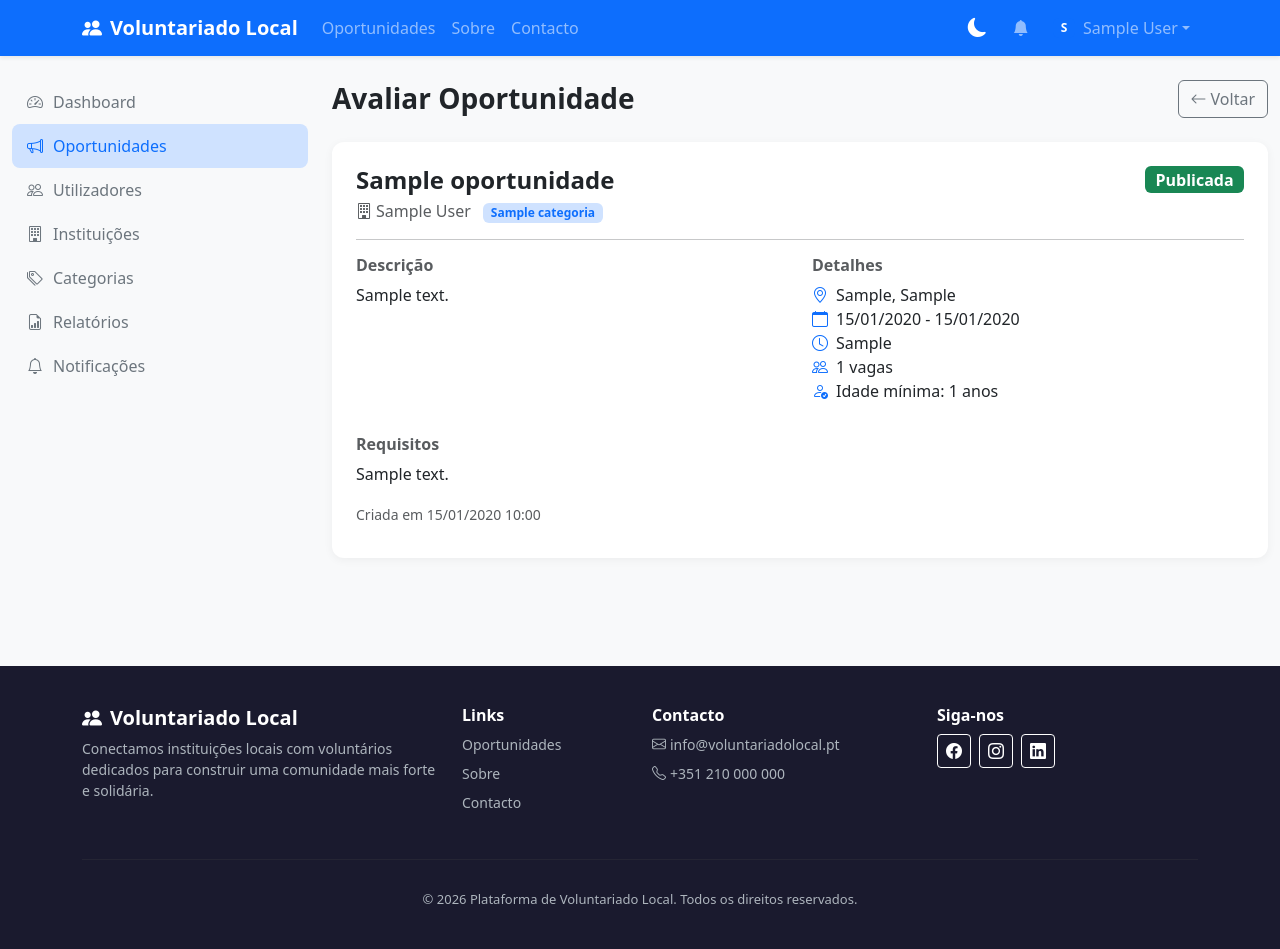
After one commit to rgp200902-ctrl/voluntariado-local-plataforma, a Django app: page /dashboard/admin/oportunidades/1/ in a window 1280 px wide. The commit adds this page. Run offline with Django 5.2, Linux system fonts and the light colour scheme; a user stored in the database is signed in; tables that the repository leaves empty hold one stand-in row (values such as "Sample post").

Commit message:
feat: admin can approve/reject opportunities - notifications, pending state, full CRUD

```diff
--- a/accounts/urls.py
+++ b/accounts/urls.py
@@ -25,6 +25,8 @@ urlpatterns = [
     path('dashboard/admin/instituicoes/', views.admin_institutions, name='admin_institutions'),
     path('dashboard/admin/categorias/', views.admin_categories, name='admin_categories'),
     path('dashboard/admin/relatorios/', views.admin_reports, name='admin_reports'),
+    path('dashboard/admin/oportunidades/', views.admin_oportunidades, name='admin_oportunidades'),
+    path('dashboard/admin/oportunidades/<int:id>/', views.admin_aprovar_oportunidade, name='admin_aprovar_oportunidade'),
     path('password-reset/', views.password_reset, name='password_reset'),
     path('notificacoes/', views.notificacoes, name='notificacoes'),
     path('notificacoes/<int:id>/ler/', views.marcar_notificacao_lida, name='marcar_notificacao_lida'),
--- a/accounts/views.py
+++ b/accounts/views.py
@@ -132,6 +132,7 @@ def institution_dashboard(request):
     stats = {
         'total': oportunidades.count(),
         'ativas': oportunidades.filter(estado__in=['aberta', 'publicada']).count(),
+        'pendentes': oportunidades.filter(estado='pendente').count(),
         'inscricoes': Inscricao.objects.filter(oportunidade__instituicao=institution).count(),
     }
     return render(request, 'dashboard/institution/dashboard.html', {
@@ -171,6 +172,7 @@ def admin_dashboard(request):
         'oportunidades': Oportunidade.objects.count(),
         'inscricoes': Inscricao.objects.count(),
         'instituicoes_pendentes': Institution.objects.filter(estado_validacao='pendente').count(),
+        'oportunidades_pendentes': Oportunidade.objects.filter(estado='pendente').count(),
     }
     return render(request, 'dashboard/admin/dashboard.html', {'stats': stats})
 
@@ -249,6 +251,59 @@ def admin_reports(request):
     }
     return render(request, 'dashboard/admin/reports.html', {'stats': stats})
 
+@login_required
+def admin_oportunidades(request):
+    if request.user.perfil != 'administrador':
+        messages.error(request, 'Acesso negado.')
+        return redirect('core:home')
+    from oportunidades.models import Oportunidade
+    filtro = request.GET.get('filtro', 'pendentes')
+    if filtro == 'pendentes':
+        oportunidades = Oportunidade.objects.filter(estado='pendente').select_related('instituicao', 'categoria').order_by('-criada_em')
+    elif filtro == 'aprovadas':
+        oportunidades = Oportunidade.objects.filter(estado__in=['publicada', 'aberta']).select_related('instituicao', 'categoria').order_by('-criada_em')
+    elif filtro == 'recusadas':
+        oportunidades = Oportunidade.objects.filter(estado='cancelada').select_related('instituicao', 'categoria').order_by('-criada_em')
+    else:
+        oportunidades = Oportunidade.objects.all().select_related('instituicao', 'categoria').order_by('-criada_em')
+    pendentes_count = Oportunidade.objects.filter(estado='pendente').count()
+    return render(request, 'dashboard/admin/oportunidades.html', {
+        'oportunidades': oportunidades, 'filtro': filtro, 'pendentes_count': pendentes_count,
+    })
+
+@login_required
+def admin_aprovar_oportunidade(request, id):
+    if request.user.perfil != 'administrador':
+        messages.error(request, 'Acesso negado.')
+        return redirect('core:home')
+    from oportunidades.models import Oportunidade
+    oportunidade = get_object_or_404(Oportunidade, id=id)
+    if request.method == 'POST':
+        acao = request.POST.get('acao')
+        if acao == 'aprovar':
+            oportunidade.estado = 'publicada'
+            oportunidade.save()
+            Notificacao.objects.create(
+                utilizador=oportunidade.instituicao.user,
+                titulo='Oportunidade Aprovada',
+                mensagem=f'A tua oportunidade "{oportunidade.titulo}" foi aprovada e está agora pública.',
+                tipo='nova_oportunidade',
+                link=f'/oportunidades/{oportunidade.id}/',
+            )
+            messages.success(request, f'Oportunidade "{oportunidade.titulo}" aprovada com sucesso.')
+        elif acao == 'recusar':
+            oportunidade.estado = 'cancelada'
+            oportunidade.save()
+            Notificacao.objects.create(
+                utilizador=oportunidade.instituicao.user,
+                titulo='Oportunidade Recusada',
+                mensagem=f'A tua oportunidade "{oportunidade.titulo}" não foi aprovada pelo administrador. Motivo: {request.POST.get("motivo", "Não especificado.")}',
+                tipo='sistema',
+            )
+            messages.warning(request, f'Oportunidade "{oportunidade.titulo}" recusada.')
+        return redirect('accounts:admin_oportunidades')
+    return render(request, 'dashboard/admin/detalhe_oportunidade.html', {'oportunidade': oportunidade})
+
 # -- Institution Opportunity Management --
 
 @login_required
@@ -273,9 +328,15 @@ def criar_oportunidade(request):
             vagas=request.POST.get('vagas', 1),
             requisitos=request.POST.get('requisitos', ''),
             idade_minima=request.POST.get('idade_minima') or None,
-            estado='publicada',
+            estado='pendente',
         )
-        messages.success(request, 'Oportunidade criada com sucesso!')
+        Notificacao.objects.create(
+            utilizador=institution.user,
+            titulo='Oportunidade Submetida',
+            mensagem=f'A tua oportunidade "{oportunidade.titulo}" foi submetida para aprovação pelo administrador.',
+            tipo='sistema',
+        )
+        messages.success(request, 'Oportunidade criada e enviada para aprovação!')
         return redirect('accounts:institution_dashboard')
 
     return render(request, 'dashboard/institution/create_opportunity.html', {'categorias': categorias})
--- a/oportunidades/models.py
+++ b/oportunidades/models.py
@@ -17,6 +17,7 @@ class Categoria(models.Model):
 class Oportunidade(models.Model):
     ESTADO_CHOICES = [
         ('rascunho', 'Rascunho'),
+        ('pendente', 'Pendente de Aprovação'),
         ('aberta', 'Aberta'),
         ('publicada', 'Publicada'),
         ('inscricoes_encerradas', 'Inscrições Encerradas'),
--- /dev/null
+++ b/templates/dashboard/admin/detalhe_oportunidade.html
@@ -0,0 +1,79 @@
+{% extends 'base.html' %}
+{% block title %}Avaliar Oportunidade{% endblock %}
+{% block content %}
+<div class="container-fluid py-4">
+    <div class="row">
+        <div class="col-md-3">{% include 'dashboard/sidebar_admin.html' %}</div>
+        <div class="col-md-9">
+            <div class="d-flex justify-content-between align-items-center mb-4">
+                <h3 class="fw-bold mb-0">Avaliar Oportunidade</h3>
+                <a href="{% url 'accounts:admin_oportunidades' %}" class="btn btn-outline-secondary"><i class="bi bi-arrow-left me-1"></i>Voltar</a>
+            </div>
+            <div class="card dashboard-card mb-4">
+                <div class="card-body p-4">
+                    <div class="d-flex justify-content-between align-items-start mb-3">
+                        <div>
+                            <h4 class="fw-bold mb-1">{{ oportunidade.titulo }}</h4>
+                            <p class="text-muted mb-0">
+                                <i class="bi bi-building me-1"></i>{{ oportunidade.instituicao.nome }}
+                                {% if oportunidade.categoria %} <span class="badge bg-primary-subtle text-primary ms-2">{{ oportunidade.categoria.nome }}</span>{% endif %}
+                            </p>
+                        </div>
+                        <span class="badge bg-{% if oportunidade.estado == 'pendente' %}warning{% elif oportunidade.estado == 'publicada' %}success{% else %}secondary{% endif %} fs-6">{{ oportunidade.get_estado_display }}</span>
+                    </div>
+                    <hr>
+                    <div class="row mb-3">
+                        <div class="col-md-6">
+                            <h6 class="fw-bold text-muted">Descrição</h6>
+                            <p>{{ oportunidade.descricao|linebreaksbr }}</p>
+                        </div>
+                        <div class="col-md-6">
+                            <h6 class="fw-bold text-muted">Detalhes</h6>
+                            <ul class="list-unstyled">
+                                <li><i class="bi bi-geo-alt text-primary me-2"></i>{{ oportunidade.local|default:'Não definido' }}{% if oportunidade.freguesia %}, {{ oportunidade.freguesia }}{% endif %}</li>
+                                <li><i class="bi bi-calendar text-primary me-2"></i>{% if oportunidade.data_inicio %}{{ oportunidade.data_inicio|date:'d/m/Y' }}{% else %}Por definir{% endif %}{% if oportunidade.data_fim %} - {{ oportunidade.data_fim|date:'d/m/Y' }}{% endif %}</li>
+                                <li><i class="bi bi-clock text-primary me-2"></i>{{ oportunidade.horario|default:'Por definir' }}</li>
+                                <li><i class="bi bi-people text-primary me-2"></i>{{ oportunidade.vagas }} vagas</li>
+                                {% if oportunidade.idade_minima %}<li><i class="bi bi-person-check text-primary me-2"></i>Idade mínima: {{ oportunidade.idade_minima }} anos</li>{% endif %}
+                            </ul>
+                        </div>
+                    </div>
+                    {% if oportunidade.requisitos %}
+                    <div class="mb-3">
+                        <h6 class="fw-bold text-muted">Requisitos</h6>
+                        <p>{{ oportunidade.requisitos|linebreaksbr }}</p>
+                    </div>
+                    {% endif %}
+                    <div class="mb-2">
+                        <small class="text-muted">Criada em {{ oportunidade.criada_em|date:'d/m/Y H:i' }}</small>
+                    </div>
+                </div>
+            </div>
+            {% if oportunidade.estado == 'pendente' %}
+            <div class="card dashboard-card border-warning">
+                <div class="card-header bg-warning text-dark fw-bold">
+                    <i class="bi bi-exclamation-triangle me-1"></i>Aprovar ou Recusar
+                </div>
+                <div class="card-body p-4">
+                    <form method="post">
+                        {% csrf_token %}
+                        <div class="mb-3">
+                            <label class="form-label fw-medium">Motivo (obrigatório para recusa)</label>
+                            <textarea name="motivo" class="form-control" rows="3" placeholder="Se recusar, indica o motivo..."></textarea>
+                        </div>
+                        <div class="d-flex gap-2">
+                            <button type="submit" name="acao" value="aprovar" class="btn btn-success px-4 py-2 fw-bold">
+                                <i class="bi bi-check-lg me-1"></i>Aprovar
+                            </button>
+                            <button type="submit" name="acao" value="recusar" class="btn btn-danger px-4 py-2 fw-bold" onclick="return confirm('Tens a certeza que queres recusar esta oportunidade?')">
+                                <i class="bi bi-x-lg me-1"></i>Recusar
+                            </button>
+                        </div>
+                    </form>
+                </div>
+            </div>
+            {% endif %}
+        </div>
+    </div>
+</div>
+{% endblock %}
--- a/templates/dashboard/sidebar_admin.html
+++ b/templates/dashboard/sidebar_admin.html
@@ -1,6 +1,10 @@
 <div class="list-group list-group-flush">
     <a href="{% url 'accounts:admin_dashboard' %}" class="sidebar-link {% if request.resolver_match.url_name == 'admin_dashboard' %}active{% endif %}">
         <i class="bi bi-speedometer2"></i> Dashboard
+    </a>
+    <a href="{% url 'accounts:admin_oportunidades' %}" class="sidebar-link {% if request.resolver_match.url_name == 'admin_oportunidades' or request.resolver_match.url_name == 'admin_aprovar_oportunidade' %}active{% endif %}">
+        <i class="bi bi-megaphone"></i> Oportunidades
+        {% if pendentes_count is None %}{% else %}{% endif %}
     </a>
     <a href="{% url 'accounts:admin_users' %}" class="sidebar-link {% if request.resolver_match.url_name == 'admin_users' %}active{% endif %}">
         <i class="bi bi-people"></i> Utilizadores
```
Also changed, not shown: templates/dashboard/admin/dashboard.html (+17 -5 lines), templates/dashboard/admin/oportunidades.html (added, +48 -0 lines).
